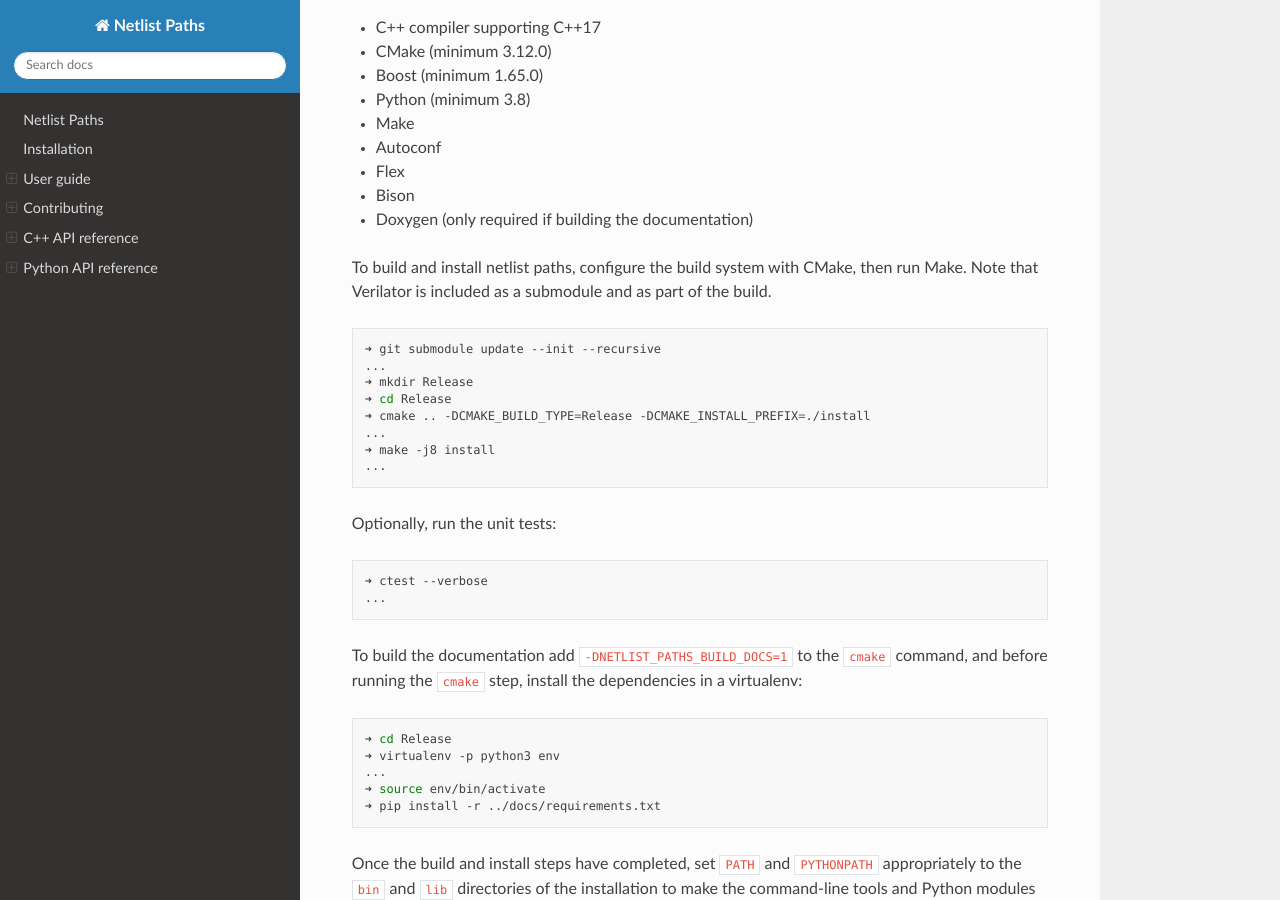
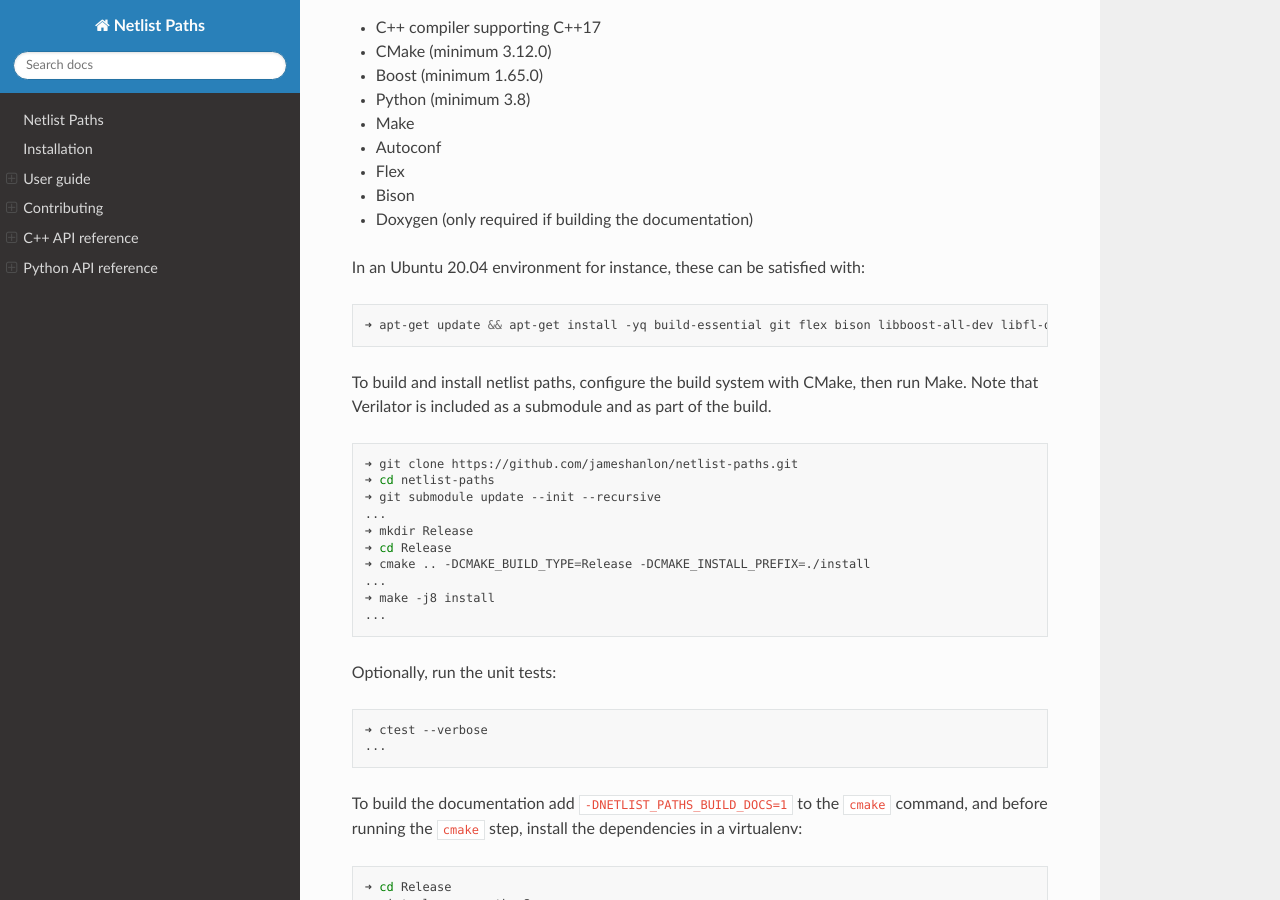
Before and after one commit to jameshanlon/netlist-paths, a Sphinx documentation site: the page built from docs/index.rst, in a window 1280 px wide and 900 px high, scrolled down 565 px. Built offline with Sphinx 7.4.7 and the Read the Docs theme 2.0.0, drawn with Linux system fonts in a browser that asks for light colours; the version number could not be read and is left out.

Commit message:
Add Ubuntu command line for installing dependencies in documentation

```diff
--- a/docs/index.rst
+++ b/docs/index.rst
@@ -38,11 +38,19 @@ The following dependencies must be installed:
 - Bison
 - Doxygen (only required if building the documentation)
 
+In an Ubuntu 20.04 environment for instance, these can be satisfied with:
+
+.. code-block:: bash
+
+  ➜ apt-get update && apt-get install -yq build-essential git flex bison libboost-all-dev libfl-dev cmake
+
 To build and install netlist paths, configure the build system with CMake, then
 run Make. Note that Verilator is included as a submodule and as part of the build.
 
 .. code-block:: bash
 
+  ➜ git clone https://github.com/jameshanlon/netlist-paths.git
+  ➜ cd netlist-paths
   ➜ git submodule update --init --recursive
   ...
   ➜ mkdir Release
```
